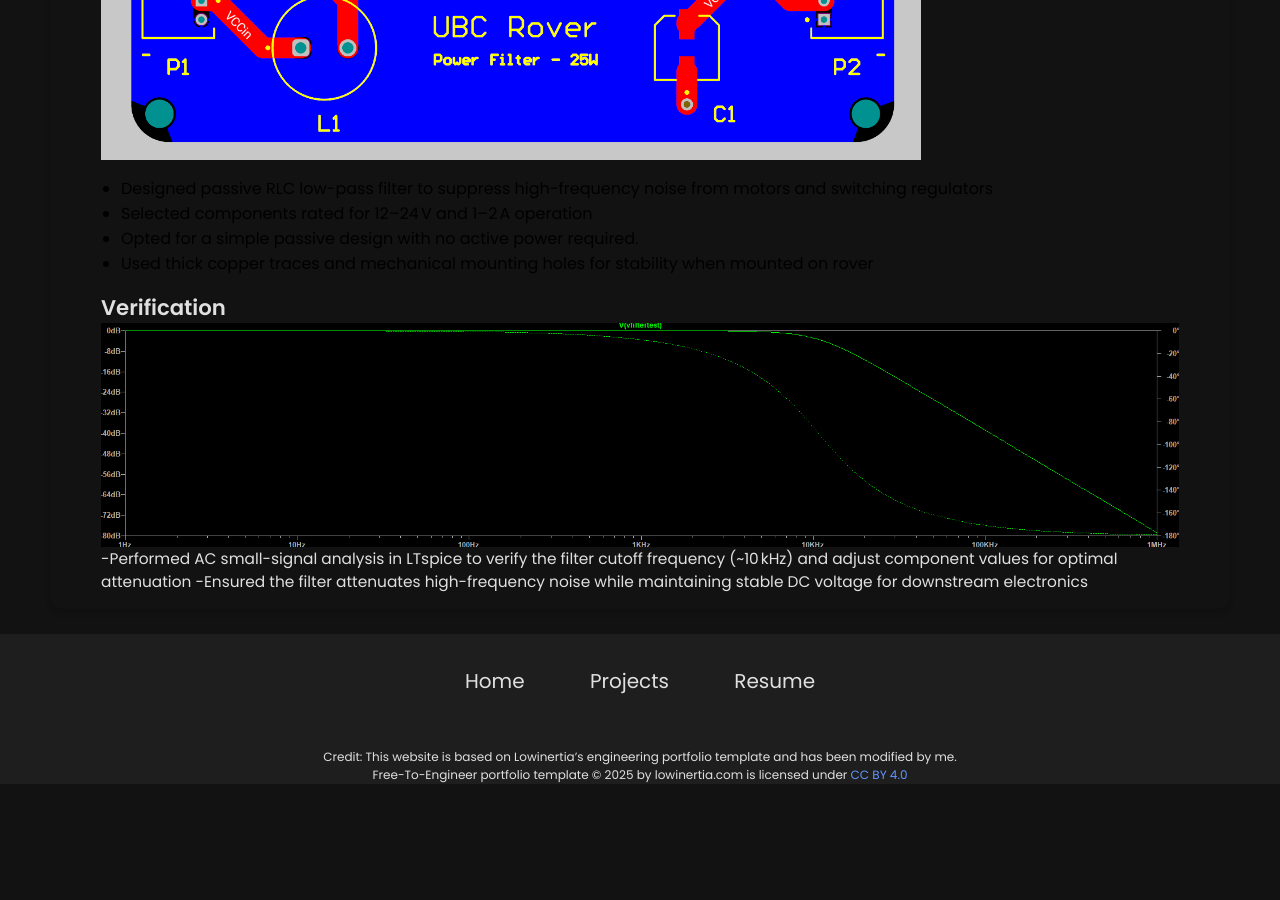
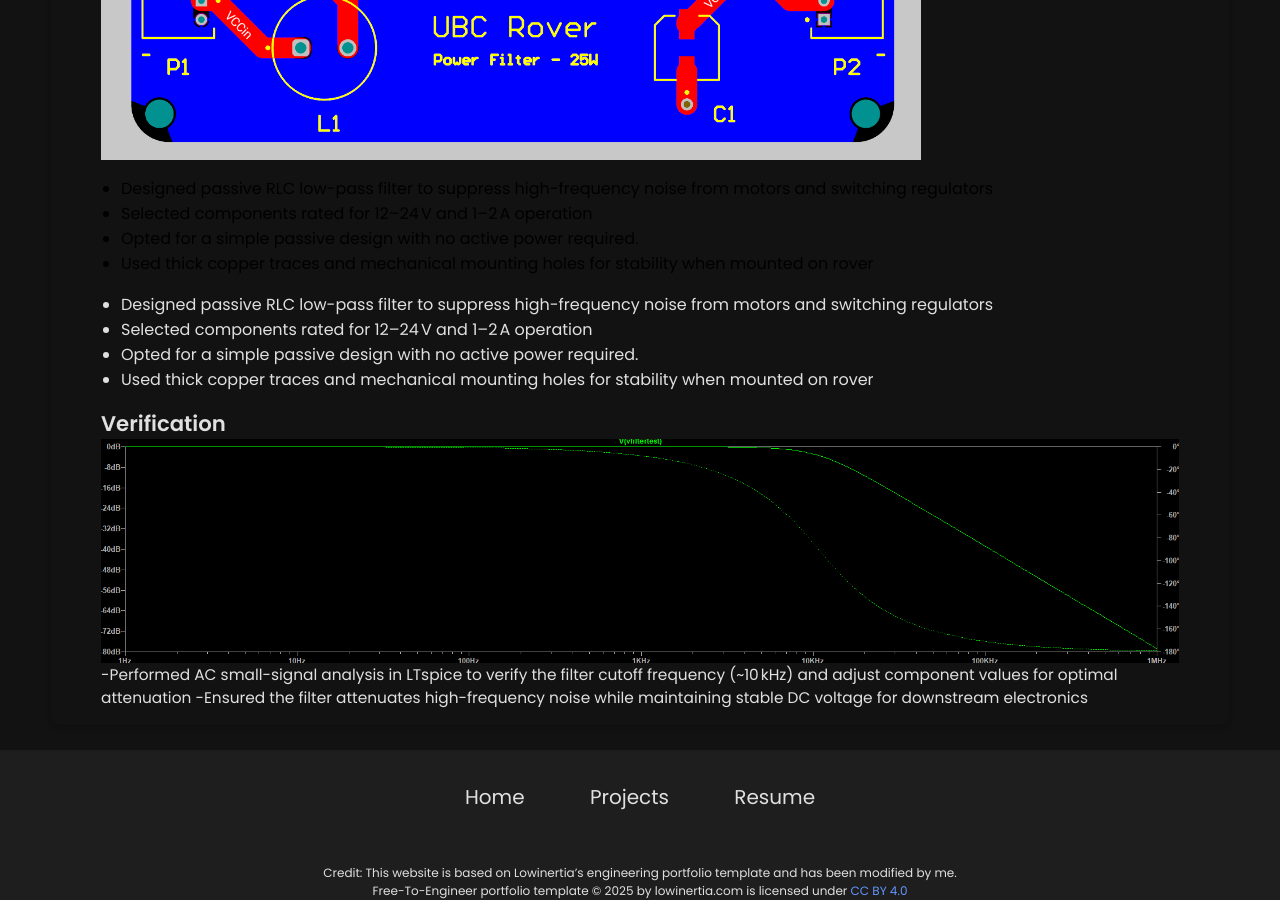
Before and after one commit to rishiupath/rishiupath.github.io, a Jekyll site: the page built from _projects/Power-Filter/index.md, in a window 1280 px wide and 900 px high, scrolled down 1345 px. Built offline with Jekyll 4.4.1, drawn with Linux system fonts in a browser that asks for light colours; before the commit the page ends 2129 px from its top, so only the background shows below that.

Commit message:
Update index.md

```diff
--- a/_projects/Power-Filter/index.md
+++ b/_projects/Power-Filter/index.md
@@ -18,6 +18,13 @@ main-image: /3Dfilter.png
 - Opted for a simple passive design with no active power required.
 - Used thick copper traces and mechanical mounting holes for stability when mounted on rover
 
+<ul style="color: #e0e0e0;">
+  <li>Designed passive RLC low-pass filter to suppress high-frequency noise from motors and switching regulators</li>
+  <li>Selected components rated for 12–24 V and 1–2 A operation</li>
+  <li>Opted for a simple passive design with no active power required.</li>
+  <li>Used thick copper traces and mechanical mounting holes for stability when mounted on rover</li>
+</ul>
+
 ## Verification
 
 {% include image-gallery.html images="Spicefilter.png" height="400" %}
```
